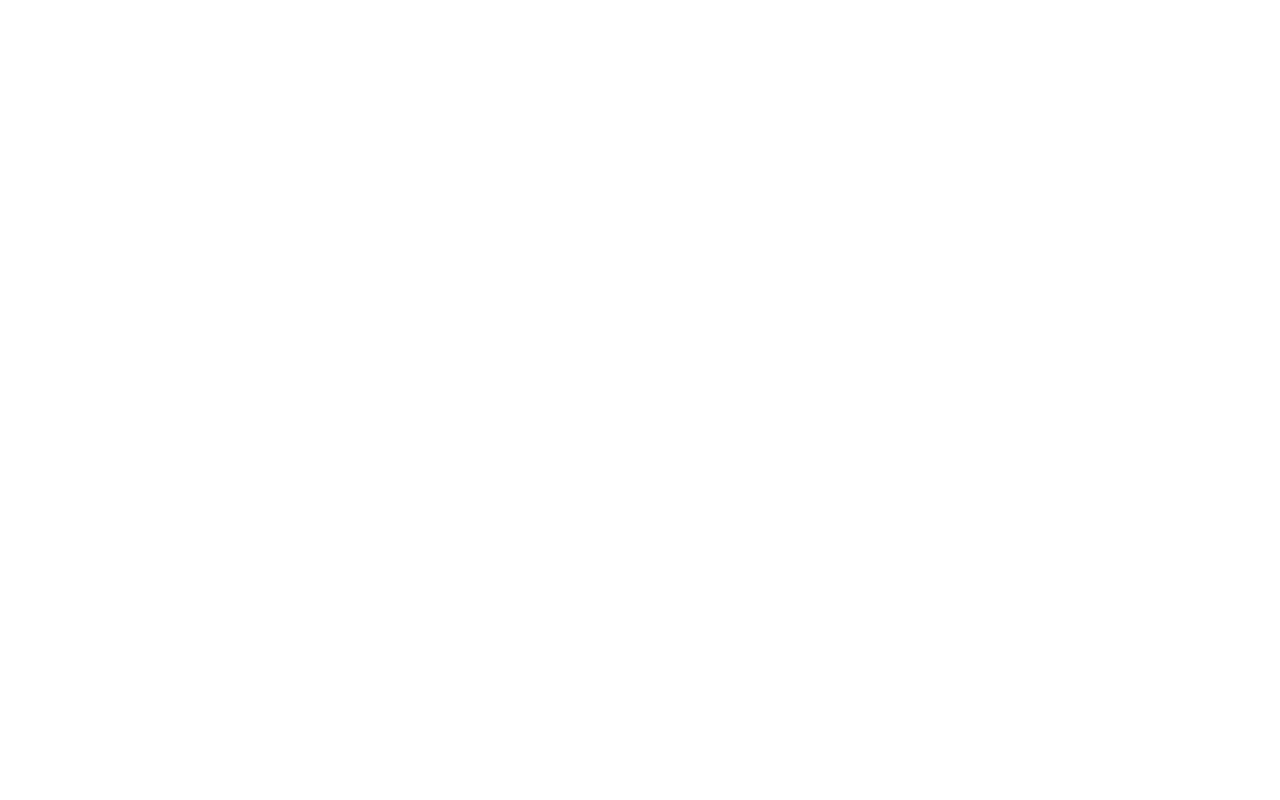
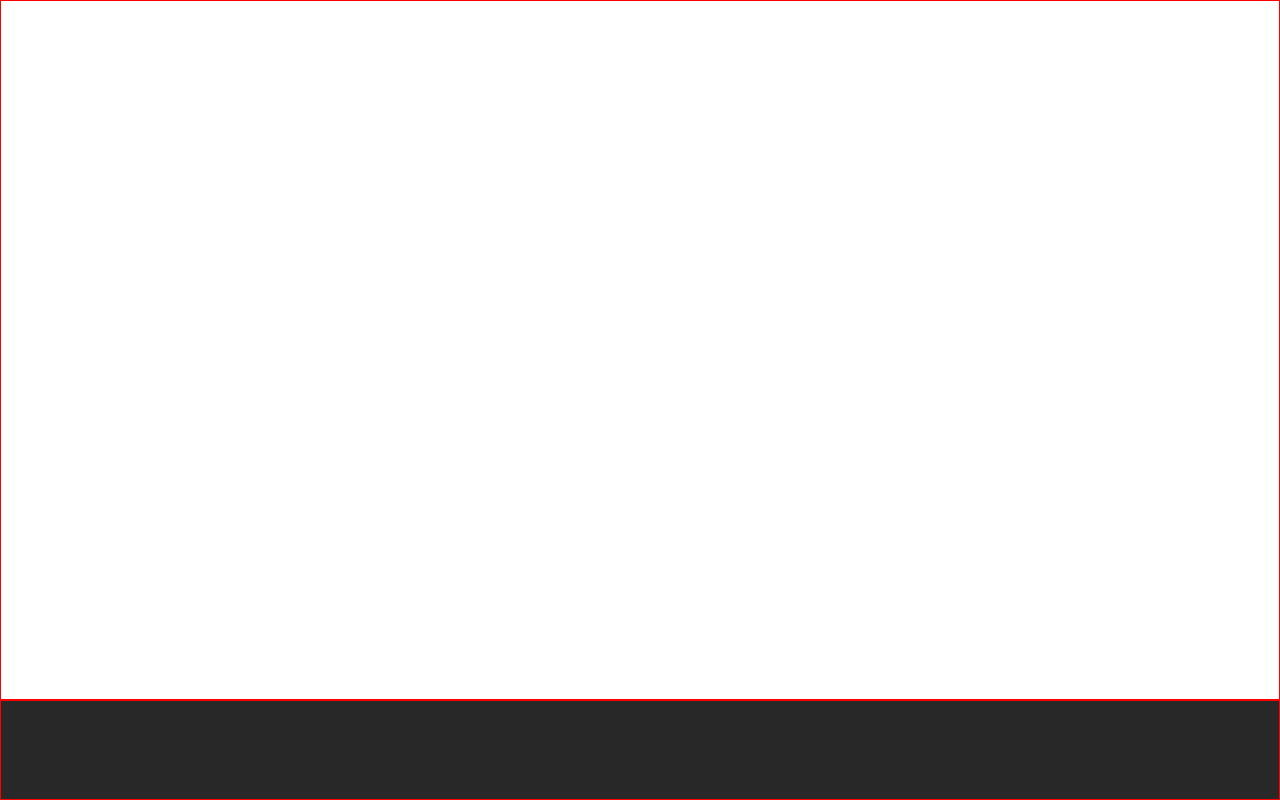
Before and after one commit to Federico-Maiocchi/html-css-spotifyweb, a plain HTML site: page index.html in a window 1280 px wide. Drawn offline with Linux system fonts and the light colour scheme.

Commit message:
ADD: div app flex

```diff
--- a/css/app.css
+++ b/css/app.css
@@ -1,4 +1,4 @@
-* Default settings */
+/* Default settings */
 * {
     margin: 0;
     padding: 0;
@@ -30,20 +30,17 @@ figure > img {
     display: block;
 }
 
-*[class^='col-'] {
+/* *[class^='col-'] {
     padding: 20px;
-}
+} */
 
 /* palette colori */
 
 :root {
-    --blue:#0084FD;
-    --light-blue:#B5DDFF;
-    --purple:#9792E4;
-    --yellow:#FDC15F;
-    --dark-grey:#333333;
-    --light:#FFFFFF;
-
+    --dark:#000000;
+    --gray:#282828;
+    --dark-blue:#141922;
+    --light:#ffff;
 }
 
 /* layouts */
@@ -66,7 +63,7 @@ figure > img {
     display: flex;
     flex-wrap: wrap;
 }
-
+/*
 .col-2 {
     flex-basis: calc((100% / 12) * 2);
 }
@@ -89,7 +86,26 @@ figure > img {
 
 .col-12 {
     flex-basis: calc((100% / 12) * 12);
+} */
+
+/* APP */
+.app {
+    height: 100vh;
+    overflow: hidden;
+    display: flex;
+    flex-direction: column;
 }
+
+.app-content {
+    flex-grow: 1;
+    overflow: auto;
+}
+
+.app-toolbar {
+    flex-shrink: 0;
+    background-color: var(--gray);
+}
+
 
 /* RESPONSIVE */
 @media (min-width: 576px) { ... }
@@ -107,3 +123,24 @@ figure > img {
 @media (min-width: 1400px) { ... }
 
 /* DEBUG */
+/* .debug .container,
+.debug .container-medium,
+.debug .container-small  {
+    border: 1px solid var(--yellow);
+    padding: 10px;
+}
+
+.debug .row {
+    border: 1px solid var(--purple);
+    padding: 10px;
+}
+
+.debug [class^="col"] {
+    border: 1px solid orange;
+    padding: 10px;
+} */
+
+.debug .app > * {
+    min-height: 100px;
+    border: 1px solid red;
+}
--- a/index.html
+++ b/index.html
@@ -7,9 +7,12 @@
     <script src="https://kit.fontawesome.com/8258ac6aa5.js" crossorigin="anonymous"></script>
     <title>Spotify</title>
 </head>
-<body>
-    <main>
-
-    </main>
+<body class="debug">
+    <!-- start app -->
+    <div class="app">
+        <main class="app-content"></main>
+        <aside class="app-toolbar"></aside>
+    </div>
+    <!-- end app -->
 </body>
 </html>
```
